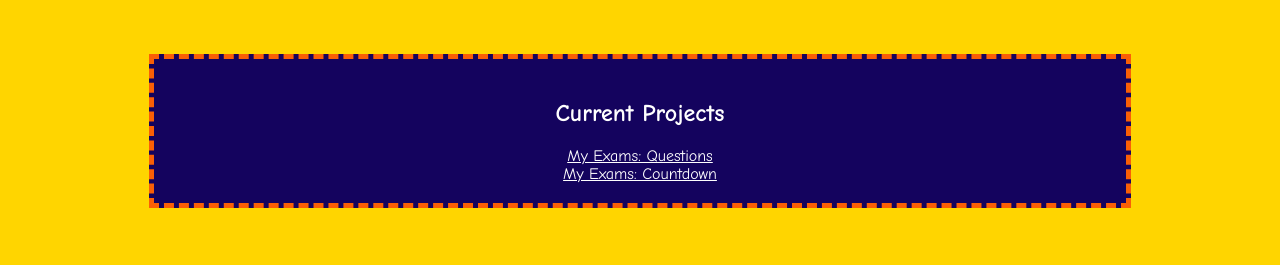
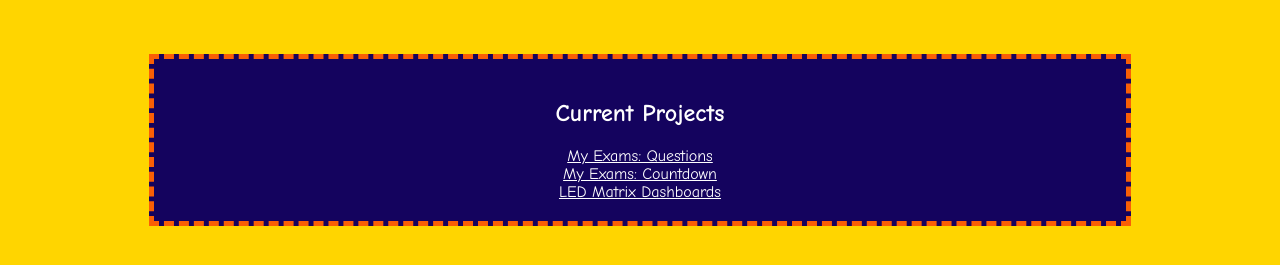
Before and after one commit to rubenparnell/rubenp, a plain HTML site: page index.html in a window 1280 px wide. Shown: the part 153-418 px from the top of the page. Drawn offline with Linux system fonts and the light colour scheme.

Commit message:
Update index.html

```diff
--- a/index.html
+++ b/index.html
@@ -52,7 +52,8 @@
     <div class="content">
         <h2>Current Projects</h2>
         <a href="https://questions.myexams.net">My Exams: Questions</a><br>
-        <a href="https://countdown.myexams.net">My Exams: Countdown</a>
+        <a href="https://countdown.myexams.net">My Exams: Countdown</a><br>
+        <a href="https://dash.rubenp.com">LED Matrix Dashboards</a>
     </div>
     <!-- Hi Danny -->
 </body>
```
